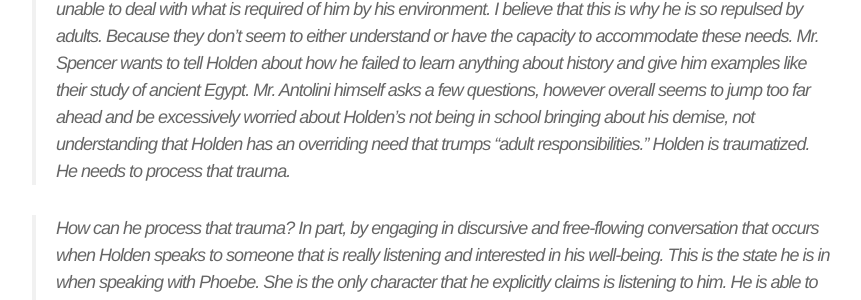
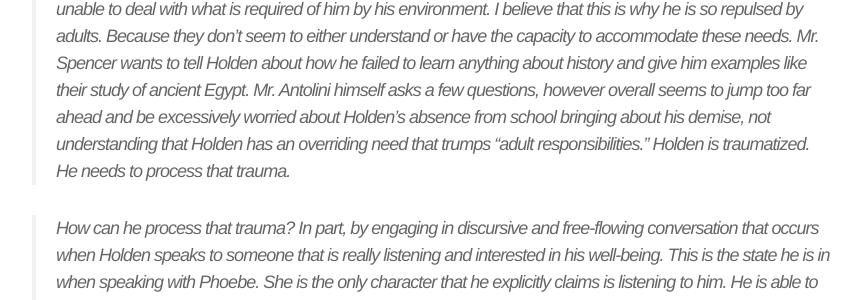
Before and after one commit to alitoiu/alitoiu.github.io, a Jekyll site: the page built from _posts/2019-07-24-Holden.markdown, in a window 1280 px wide and 900 px high, scrolled down 851 px. Shown: the part 288-588 px from the top of the window, without its empty margins (208-1069 px from the left). Built offline with Jekyll 4.4.1, drawn with Linux system fonts in a browser that asks for light colours; some of the changed text lies outside the part shown.

Commit message:
another holden change

```diff
--- a/_posts/2019-07-24-Holden.markdown
+++ b/_posts/2019-07-24-Holden.markdown
@@ -18,7 +18,7 @@ Another e-mail I wrote, relating somewhat to [Preference Falsification]({% post_
 
 > In the first place, I feel that Holden desperately needed to connect with himself and whatever confusing meaning lay within him. Especially, to connect with his memories of Allie and various childish experiences and ideas. He may indeed be extremely traumatized. Not only due to Allie's death, but also because of his witnessing James Castle's defenestration. The defenestration alone could have severe implications on a person's psychology, as I could personally attest to when that occurred in my apartment building in New Haven and more recently, when my friend witnessed a murder. However, Holden rarely finds himself in a situation where people want to hear about these things. When he writes the essay about Allie's glove for Stradlater, Stradlater doesn't appreciate it.
 
-> My view is that as long as Holden doesn't deal with what's important to him, such as the trauma, he will remain unable to deal with what is required of him by his environment. I believe that this is why he is so repulsed by adults. Because they don't seem to either understand or have the capacity to accommodate these needs. Mr. Spencer wants to tell Holden about how he failed to learn anything about history and give him examples like their study of ancient Egypt. Mr. Antolini himself asks a few questions, however overall seems to jump too far ahead and be excessively worried about Holden's not being in school bringing about his demise, not understanding that Holden has an overriding need that trumps "adult responsibilities." Holden is traumatized. He needs to process that trauma.
+> My view is that as long as Holden doesn't deal with what's important to him, such as the trauma, he will remain unable to deal with what is required of him by his environment. I believe that this is why he is so repulsed by adults. Because they don't seem to either understand or have the capacity to accommodate these needs. Mr. Spencer wants to tell Holden about how he failed to learn anything about history and give him examples like their study of ancient Egypt. Mr. Antolini himself asks a few questions, however overall seems to jump too far ahead and be excessively worried about Holden's absence from school bringing about his demise, not understanding that Holden has an overriding need that trumps "adult responsibilities." Holden is traumatized. He needs to process that trauma.
 
 > How can he process that trauma? In part, by engaging in discursive and free-flowing conversation that occurs when Holden speaks to someone that is really listening and interested in his well-being. This is the state he is in when speaking with Phoebe. She is the only character that he explicitly claims is listening to him. He is able to admit what he actually wants to her (to be the catcher in the rye), a level of vulnerability and honesty that is uncommon for him in the outside world.
 
```
